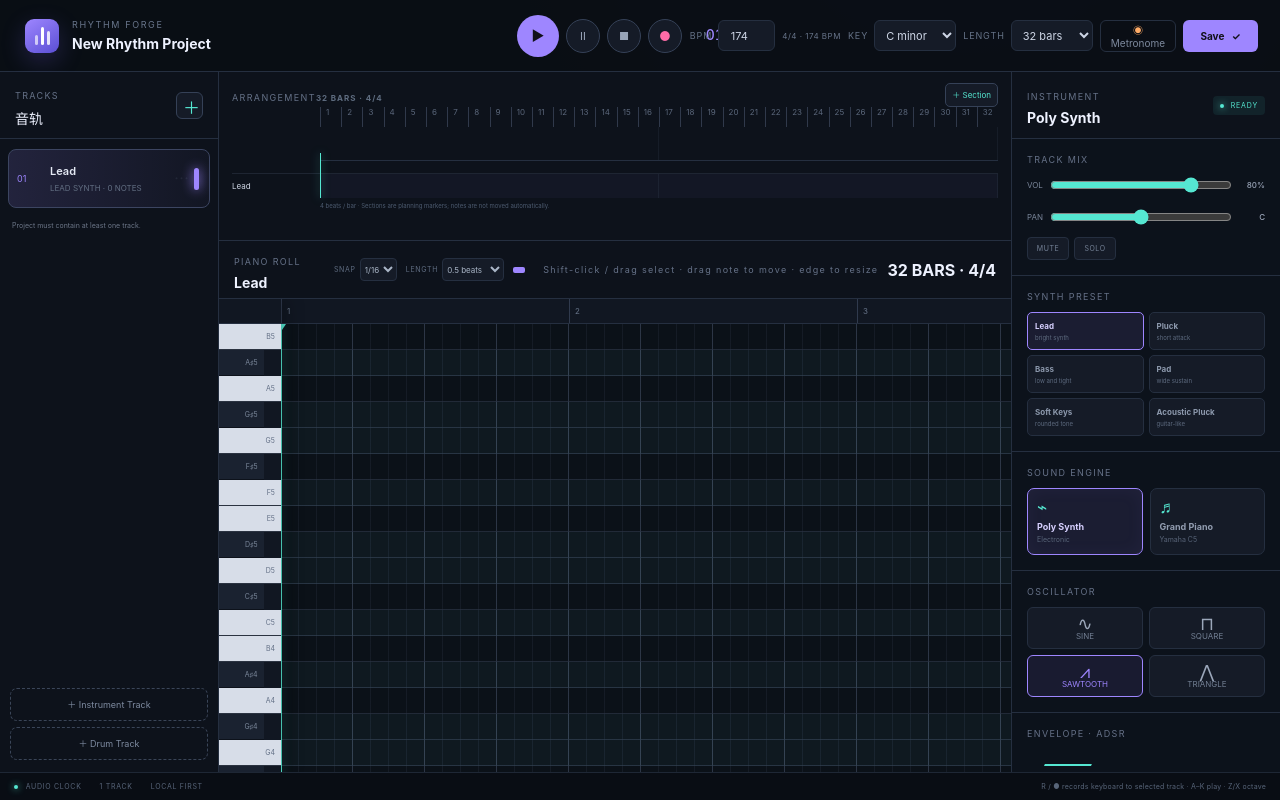
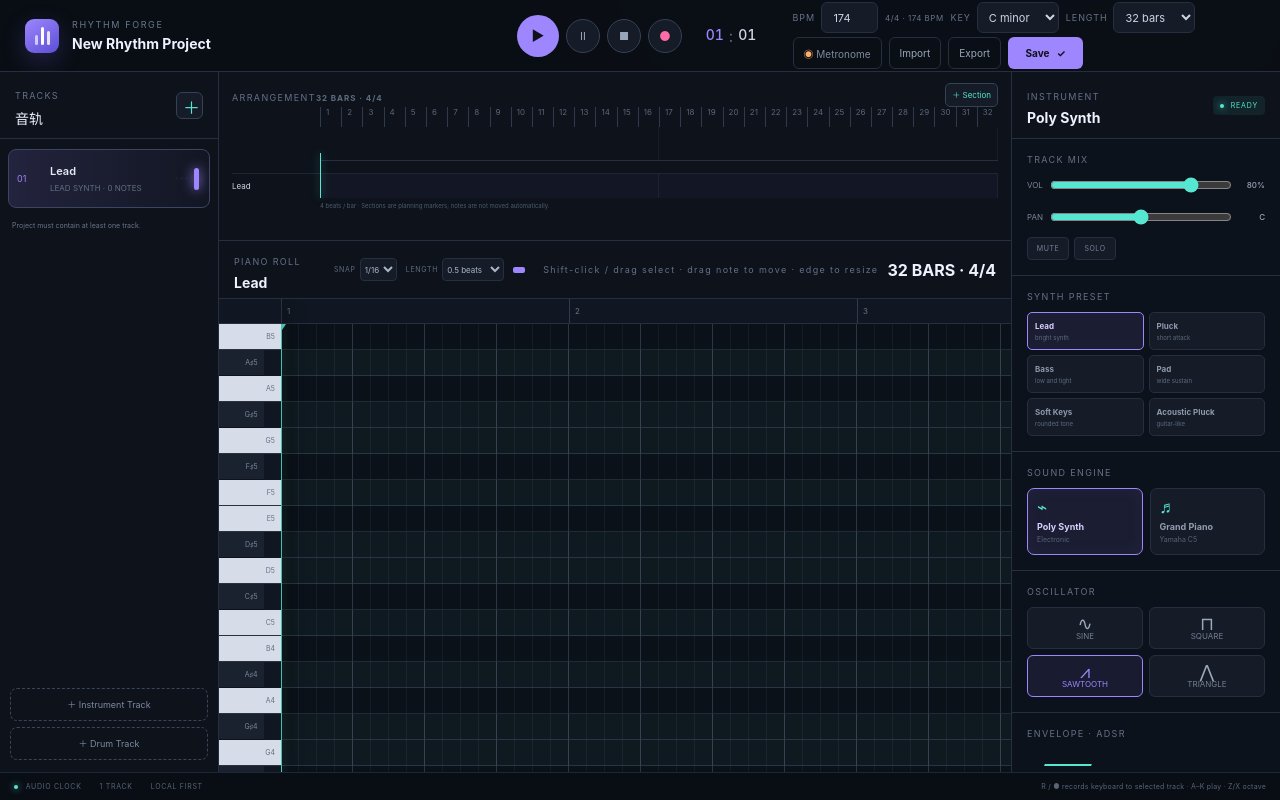
Before and after one commit to pearlgun552-cell/rhythm-forge, a React (Vite) app: page / in a window 1280 px wide. Built offline with nearby package versions, Linux system fonts and the light colour scheme.

Commit message:
Preserve top transport layout adjustments

```diff
--- a/src/App.tsx
+++ b/src/App.tsx
@@ -1,4 +1,4 @@
-import { useCallback, useEffect, useMemo, useState } from 'react';
+import { useCallback, useEffect, useMemo, useRef, useState } from 'react';
 import { Arrangement } from './components/Arrangement';
 import { InstrumentPanel } from './components/InstrumentPanel';
 import { TrackList } from './components/TrackList';
@@ -21,6 +21,7 @@ export default function App() {
   const [metronome, setMetronome] = useState(false);
   const [octave, setOctave] = useState(4);
   const [isRecording, setIsRecording] = useState(false);
+  const importInputRef = useRef<HTMLInputElement>(null);
   const selectedTrack = useMemo(
     () => project.tracks.find((track) => track.id === selectedTrackId),
     [project.tracks, selectedTrackId],
@@ -68,6 +69,10 @@ export default function App() {
         event.preventDefault();
         projectStore.duplicateSelectedNotes();
       }
+      if ((event.metaKey || event.ctrlKey) && event.code === 'KeyS' && !isEditingText()) {
+        event.preventDefault();
+        projectStore.save();
+      }
       if (event.code === 'Space' && !isEditingText()) {
         event.preventDefault();
         if (transport.status === 'playing') pauseTransport();
@@ -108,6 +113,26 @@ export default function App() {
     projectStore.deleteTrack(trackId);
   }, [transport.status]);
 
+  const exportProject = useCallback(() => {
+    const blob = new Blob([projectStore.exportJson()], { type: 'application/json' });
+    const url = URL.createObjectURL(blob);
+    const anchor = document.createElement('a');
+    anchor.href = url;
+    anchor.download = `${project.name.replace(/[^a-z0-9-_]+/gi, '-').replace(/^-|-$/g, '') || 'rhythm-project'}.json`;
+    anchor.click();
+    URL.revokeObjectURL(url);
+  }, [project.name]);
+
+  const importProject = useCallback(async (file: File) => {
+    if (isDirty && !window.confirm('Replace the current unsaved project with this file?')) {
+      if (importInputRef.current) importInputRef.current.value = '';
+      return;
+    }
+    const imported = projectStore.importJson(await file.text());
+    if (!imported) window.alert('This project file is invalid or unsupported.');
+    if (importInputRef.current) importInputRef.current.value = '';
+  }, [isDirty]);
+
   return (
     <div className="app-shell">
       <TransportBar
@@ -127,6 +152,19 @@ export default function App() {
         onRecord={toggleRecording}
         onMetronomeChange={toggleMetronome}
         onSave={() => projectStore.save()}
+        onExport={exportProject}
+        onImport={() => importInputRef.current?.click()}
+      />
+      <input
+        ref={importInputRef}
+        className="project-import-input"
+        type="file"
+        accept="application/json,.json"
+        aria-label="Import Project JSON"
+        onChange={(event) => {
+          const file = event.target.files?.[0];
+          if (file) void importProject(file);
+        }}
       />
       <main className="studio-layout">
         <TrackList
--- a/src/components/TransportBar.tsx
+++ b/src/components/TransportBar.tsx
@@ -19,6 +19,8 @@ interface TransportBarProps {
   onRecord: () => void;
   onMetronomeChange: (enabled: boolean) => void;
   onSave: () => void;
+  onExport: () => void;
+  onImport: () => void;
 }
 
 const KEYS = [
@@ -89,6 +91,8 @@ export function TransportBar(props: TransportBarProps) {
         <button className={props.metronome ? 'text-control active' : 'text-control'} onClick={() => props.onMetronomeChange(!props.metronome)} aria-pressed={props.metronome}>
           <span aria-hidden="true">◉</span> Metronome
         </button>
+        <button className="text-control project-file-button" onClick={props.onImport}>Import</button>
+        <button className="text-control project-file-button" onClick={props.onExport}>Export</button>
         <button className="save-button" onClick={props.onSave}>Save <span>{props.isDirty ? '•' : '✓'}</span></button>
       </div>
     </header>
--- a/src/store/projectStore.ts
+++ b/src/store/projectStore.ts
@@ -412,6 +412,27 @@ class ProjectStore {
     localStorage.setItem(STORAGE_KEY, JSON.stringify(this.state.project));
     this.commit({ ...this.state, isDirty: false });
   }
+
+  exportJson(): string {
+    return JSON.stringify(this.state.project, null, 2);
+  }
+
+  importJson(raw: string): boolean {
+    try {
+      const project = normalizeProject(JSON.parse(raw) as Partial<Project>);
+      if (!project) return false;
+      this.commit({
+        project: { ...project, updatedAt: new Date().toISOString() },
+        selectedTrackId: project.tracks[0]?.id ?? '',
+        selectedNoteId: null,
+        selectedNoteIds: [],
+        isDirty: true,
+      });
+      return true;
+    } catch {
+      return false;
+    }
+  }
 }
 
 export const projectStore = new ProjectStore();
--- a/src/styles.css
+++ b/src/styles.css
@@ -25,14 +25,14 @@ button { cursor: pointer; }
 button:focus-visible, input:focus-visible, select:focus-visible { outline: 2px solid var(--cyan); outline-offset: 2px; }
 
 .app-shell { height: 100%; min-width: 1020px; display: grid; grid-template-rows: 72px minmax(0, 1fr) 28px; background: radial-gradient(circle at 75% -20%, #1b1940 0, transparent 34%), var(--bg); }
-.transport-bar { display: grid; grid-template-columns: minmax(260px, 1fr) auto minmax(440px, 1fr); align-items: center; gap: 20px; padding: 0 22px 0 25px; border-bottom: 1px solid var(--line); background: rgba(10, 14, 21, .94); -webkit-app-region: drag; }
+.transport-bar { display: grid; grid-template-columns: minmax(220px, 1fr) 270px minmax(450px, 1fr); align-items: center; gap: 16px; padding: 0 22px 0 25px; border-bottom: 1px solid var(--line); background: rgba(10, 14, 21, .94); -webkit-app-region: drag; }
 .transport-bar button, .transport-bar input, .transport-bar select { -webkit-app-region: no-drag; }
 .project-title-wrap { display: flex; align-items: center; gap: 13px; min-width: 0; }
 .app-mark { width: 34px; height: 34px; display: flex; align-items: end; justify-content: center; gap: 3px; padding: 8px; border-radius: 9px; background: linear-gradient(145deg, var(--violet), #5b4fd4); box-shadow: 0 8px 25px rgba(126, 103, 255, .22); }
 .app-mark i { width: 3px; border-radius: 4px; background: white; }.app-mark i:nth-child(1) { height: 10px; opacity: .65; }.app-mark i:nth-child(2) { height: 18px; }.app-mark i:nth-child(3) { height: 14px; opacity: .82; }
 .app-name { display: block; color: #69768c; font-size: 9px; letter-spacing: .18em; margin-bottom: 3px; }
 .project-name-input { width: 210px; border: 0; padding: 0; background: transparent; color: var(--text); font-size: 14px; font-weight: 650; }
-.transport-controls { display: flex; align-items: center; gap: 7px; }
+.transport-controls { min-width: 270px; display: flex; align-items: center; justify-content: center; gap: 7px; }
 .icon-control { width: 34px; height: 34px; display: grid; place-items: center; border: 1px solid var(--line-bright); border-radius: 50%; color: #98a4b8; background: var(--surface-2); font-size: 11px; }
 .icon-control:hover, .icon-control.active { color: #09110f; border-color: var(--cyan); background: var(--cyan); box-shadow: 0 0 22px rgba(85, 231, 209, .18); }
 .icon-control:first-child { width: 42px; height: 42px; color: #11101a; border: 0; background: var(--violet); font-size: 14px; }
@@ -40,14 +40,18 @@ button:focus-visible, input:focus-visible, select:focus-visible { outline: 2px s
 .record-control:hover, .record-control.active { color: #fff; border-color: var(--pink); background: #e8417f; box-shadow: 0 0 22px rgba(255, 108, 168, .3); }
 .position-readout { min-width: 77px; display: flex; justify-content: center; gap: 5px; padding-left: 7px; color: #5e6a7e; font-variant-numeric: tabular-nums; }
 .position-readout b { color: #cfd6e5; font-size: 14px; font-weight: 500; }.position-readout b:first-child { color: var(--violet); }
-.transport-settings { display: flex; justify-content: flex-end; align-items: center; gap: 7px; }
+.transport-settings { min-width: 0; display: flex; justify-content: flex-start; align-items: center; gap: 7px; flex-wrap: wrap; align-content: center; row-gap: 4px; }
+.transport-settings > * { flex: 0 0 auto; }
 .compact-field { display: flex; align-items: center; gap: 6px; color: #657287; font-size: 9px; letter-spacing: .1em; }
 .compact-field input, .compact-field select { height: 31px; border: 1px solid var(--line); border-radius: 6px; background: var(--surface-2); color: #cdd5e5; font-size: 11px; letter-spacing: 0; }
 .compact-field input { width: 57px; padding: 0 6px; text-align: center; }.compact-field select { width: 82px; padding: 0 7px; }
 .time-signature-readout { color: #68758a; font-size: 8px; letter-spacing: .06em; white-space: nowrap; }
 .text-control, .save-button { height: 32px; border-radius: 6px; font-size: 10px; }
 .text-control { border: 1px solid var(--line); padding: 0 10px; color: #7e8a9e; background: transparent; }.text-control span { color: var(--orange); }.text-control.active { color: var(--orange); border-color: rgba(255, 172, 103, .5); background: rgba(255, 172, 103, .08); }
+.project-file-button { color: #9aa7ba; }
+.project-file-button:hover { color: var(--cyan); border-color: rgba(85, 231, 209, .5); background: rgba(85, 231, 209, .06); }
 .save-button { min-width: 75px; border: 0; padding: 0 12px; color: #101018; background: var(--violet); font-weight: 700; }.save-button span { margin-left: 5px; }
+.project-import-input { display: none; }
 
 .studio-layout { min-height: 0; display: grid; grid-template-columns: 218px minmax(580px, 1fr) 268px; gap: 1px; background: var(--line); }
 .panel { min-width: 0; background: rgba(13, 18, 27, .98); }
@@ -114,7 +118,13 @@ button:focus-visible, input:focus-visible, select:focus-visible { outline: 2px s
 @keyframes record-pulse { 50% { opacity: .35; } }
 
 @media (max-width: 1180px) {
-  .transport-bar { grid-template-columns: 250px auto 1fr; gap: 10px; padding-left: 18px; }
+  .transport-bar { grid-template-columns: minmax(200px, 1fr) 270px minmax(450px, 1fr); gap: 8px; padding: 0 14px 0 18px; }
+  .time-signature-readout { display: none; }
+  .compact-field { gap: 4px; }
+  .compact-field input { width: 50px; }
+  .compact-field select { width: 74px; }
+  .text-control { padding: 0 7px; }
   .text-control { font-size: 0; }.text-control span { font-size: 11px; }
+  .project-file-button { font-size: 9px; }
   .studio-layout { grid-template-columns: 190px minmax(550px, 1fr) 240px; }
 }
```
Also changed, not shown: 1 other file (tests, documents, lock files or other folders).
